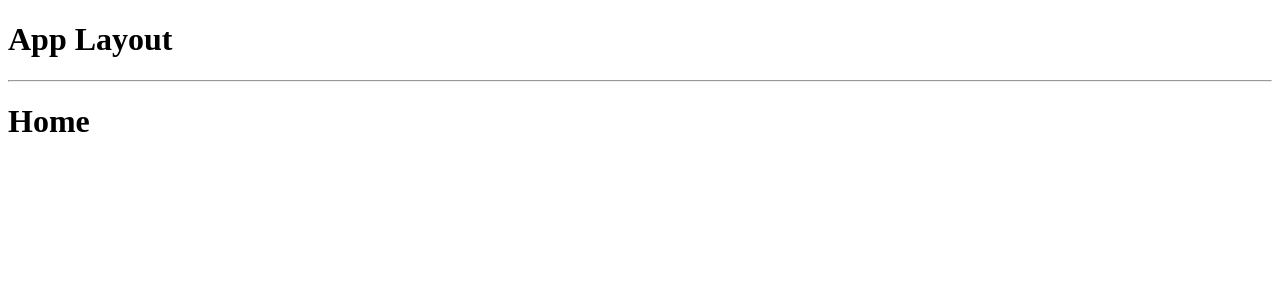
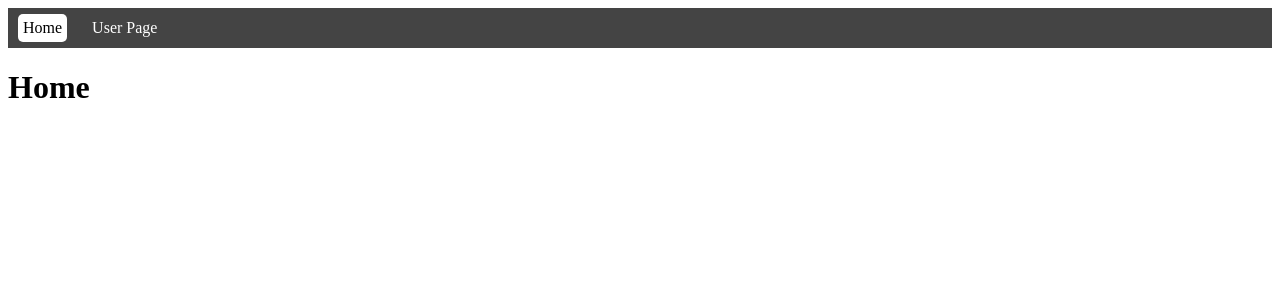
Before and after one commit to imganjgahi/VueTraining, a Vue app in the folder apps/cli/project/: page / in a window 1280 px wide. Shown: the top 300 px of the page. Built offline with nearby package versions, Linux system fonts and the light colour scheme.

Commit message:
link and push to route

```diff
--- a/apps/cli/project/src/App.vue
+++ b/apps/cli/project/src/App.vue
@@ -1,7 +1,9 @@
 <template>
   <div id="app">
-   <h1>App Layout</h1>
-   <hr>
+   <nav>
+     <router-link to="/" class="app-link">Home</router-link>
+     <router-link to="/user" class="app-link">User Page</router-link>
+   </nav>
    <router-view></router-view>
   </div>
 
@@ -16,3 +18,25 @@ export default {
   })
 };
 </script>
+
+<style>
+
+nav {
+  background-color: #444;
+  height: 40px;
+  display: flex;
+  align-items: center;
+}
+.app-link {
+  color: white;
+  display: inline-block;
+  margin: 0 10px;
+  text-decoration: none;
+	padding: 5px;
+}
+.router-link-exact-active {
+	background-color: white;
+	color: black;
+	border-radius: 5px;
+}
+</style>
--- a/apps/cli/project/src/components/Pages/User.vue
+++ b/apps/cli/project/src/components/Pages/User.vue
@@ -1,5 +1,17 @@
 <template>
     <div class="userPage">
         <h1>User Page</h1>
+        <div class="action">
+            <button @click="navigateToHome">Go Home</button>
+        </div>
     </div>
 </template>
+<script>
+export default {
+    methods: {
+        navigateToHome() {
+            this.$router.push("/")
+        }
+    }
+}
+</script>
```
